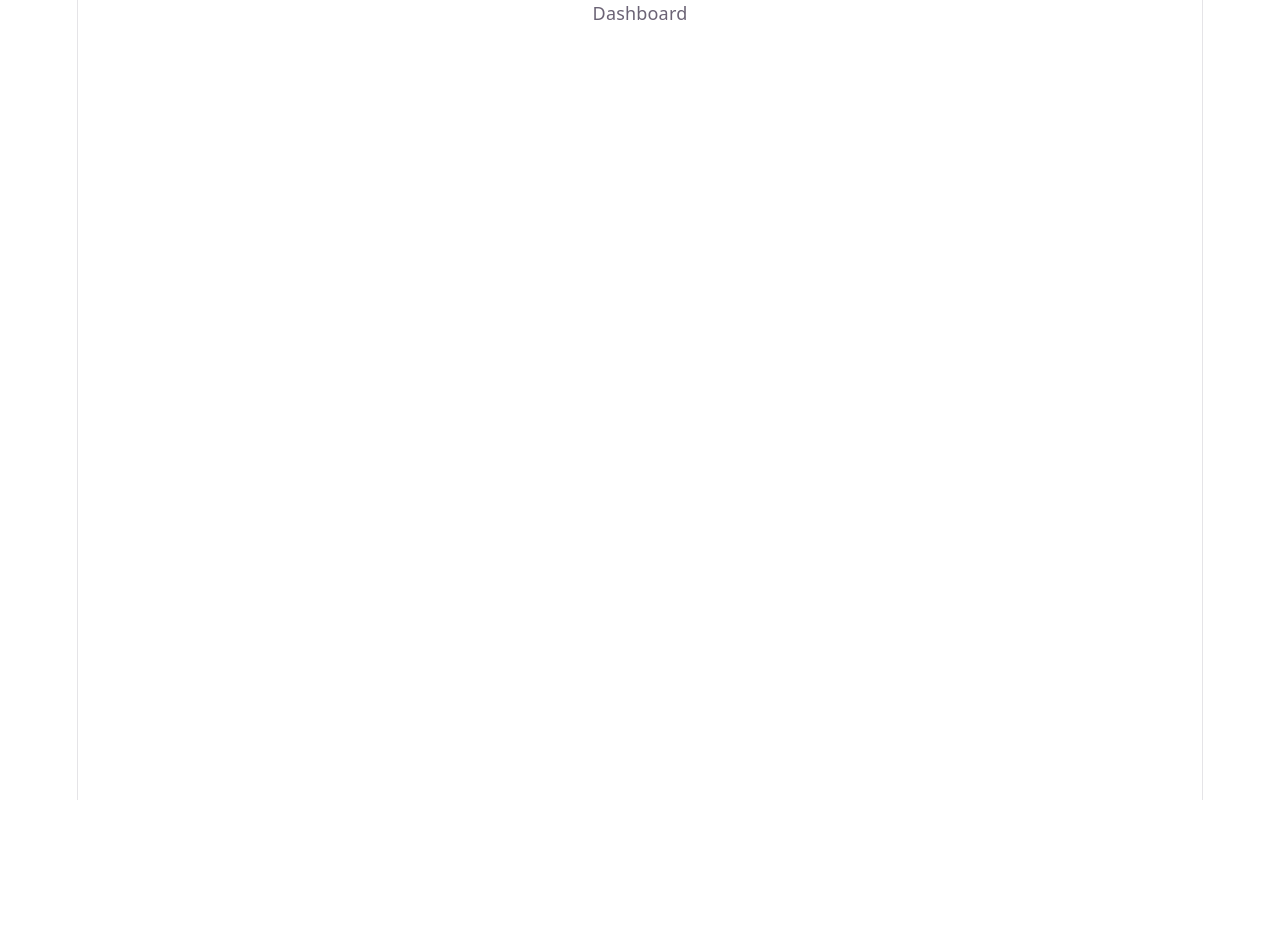
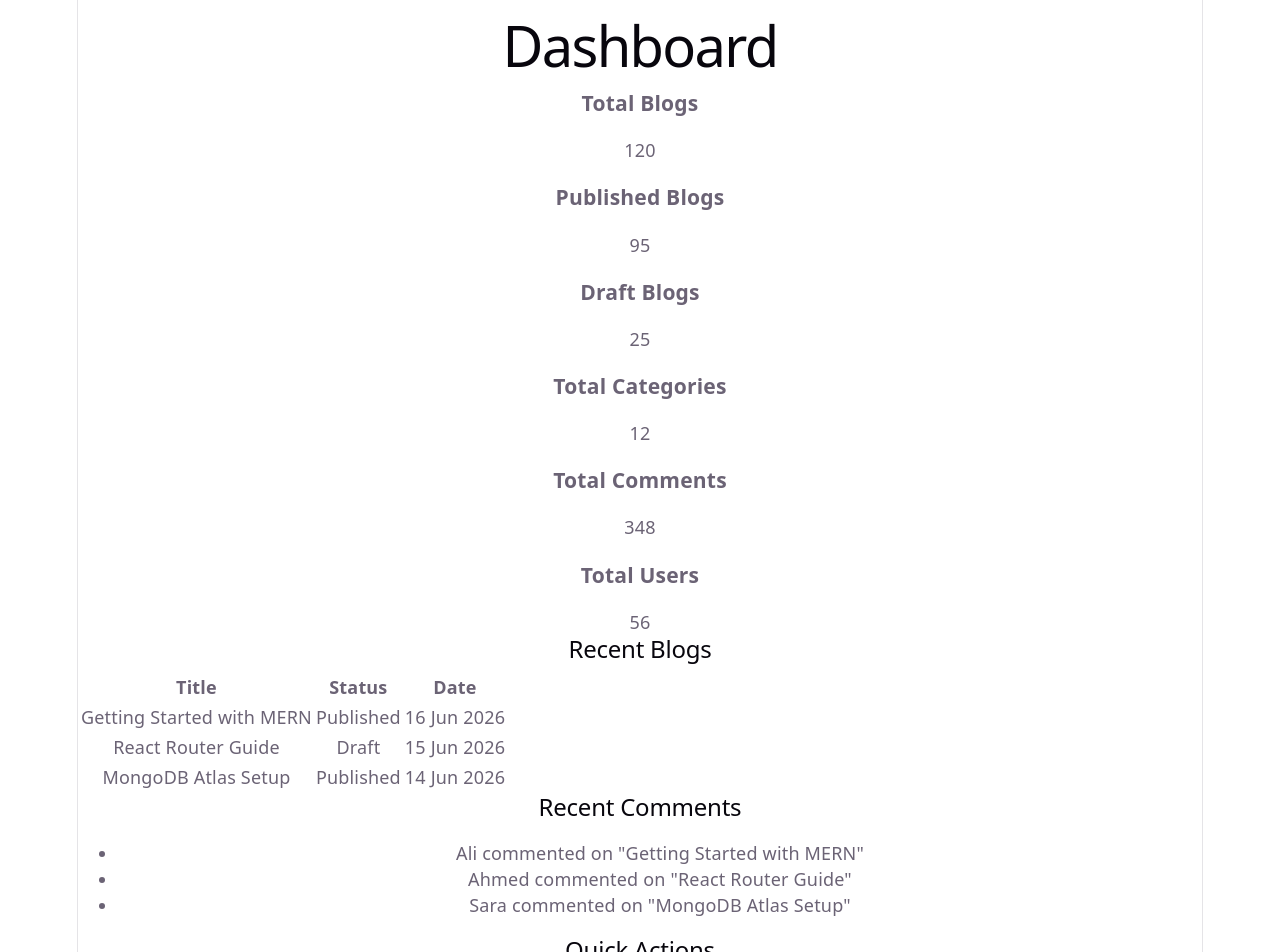
Before and after one commit to muhmmadshafiq021-developer/full-stack-application, a React (Vite) app in the folder client/: page /admin in a window 1280 px wide. Shown: the top 952 px of the page. Before the commit the page ends 800 px from the top, so only its background shows below. Built offline with nearby package versions, Linux system fonts and the light colour scheme.

Commit message:
update dashboarde

```diff
--- a/client/src/pages/admin/Dashboard.jsx
+++ b/client/src/pages/admin/Dashboard.jsx
@@ -1,9 +1,111 @@
 import React from 'react'
 
 const Dashboard = () => {
-  return (
-    <div>Dashboard</div>
-  )
-}
+    return (
+
+        <div className="dashboard">
+
+            <h1>Dashboard</h1>
+
+            {/* Stats Cards */}
+            <div className="stats-grid">
+
+                <div className="card">
+                    <h3>Total Blogs</h3>
+                    <p>120</p>
+                </div>
+
+                <div className="card">
+                    <h3>Published Blogs</h3>
+                    <p>95</p>
+                </div>
+
+                <div className="card">
+                    <h3>Draft Blogs</h3>
+                    <p>25</p>
+                </div>
+
+                <div className="card">
+                    <h3>Total Categories</h3>
+                    <p>12</p>
+                </div>
+
+                <div className="card">
+                    <h3>Total Comments</h3>
+                    <p>348</p>
+                </div>
+
+                <div className="card">
+                    <h3>Total Users</h3>
+                    <p>56</p>
+                </div>
+
+            </div>
+
+            {/* Recent Blogs */}
+            <div className="section">
+                <h2>Recent Blogs</h2>
+
+                <table>
+                    <thead>
+                        <tr>
+                            <th>Title</th>
+                            <th>Status</th>
+                            <th>Date</th>
+                        </tr>
+                    </thead>
+
+                    <tbody>
+                        <tr>
+                            <td>Getting Started with MERN</td>
+                            <td>Published</td>
+                            <td>16 Jun 2026</td>
+                        </tr>
+
+                        <tr>
+                            <td>React Router Guide</td>
+                            <td>Draft</td>
+                            <td>15 Jun 2026</td>
+                        </tr>
+
+                        <tr>
+                            <td>MongoDB Atlas Setup</td>
+                            <td>Published</td>
+                            <td>14 Jun 2026</td>
+                        </tr>
+                    </tbody>
+                </table>
+            </div>
+
+            {/* Recent Comments */}
+            <div className="section">
+                <h2>Recent Comments</h2>
+
+                <ul>
+                    <li>Ali commented on "Getting Started with MERN"</li>
+                    <li>Ahmed commented on "React Router Guide"</li>
+                    <li>Sara commented on "MongoDB Atlas Setup"</li>
+                </ul>
+            </div>
+
+            {/* Quick Actions */}
+            <div className="section">
+                <h2>Quick Actions</h2>
+
+                <div className="actions">
+
+                    <button>Add New Blog</button>
+
+                    <button>Add Category</button>
+
+                    <button>Manage Users</button>
+
+                </div>
+            </div>
+
+        </div>
+
+    );
+};
 
 export default Dashboard
```
